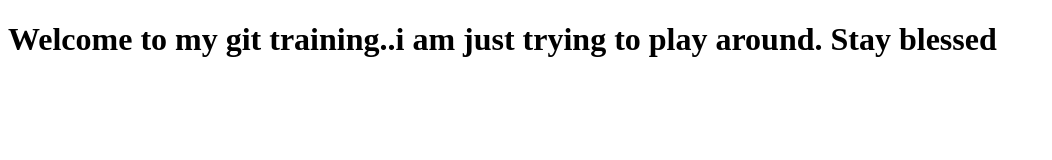
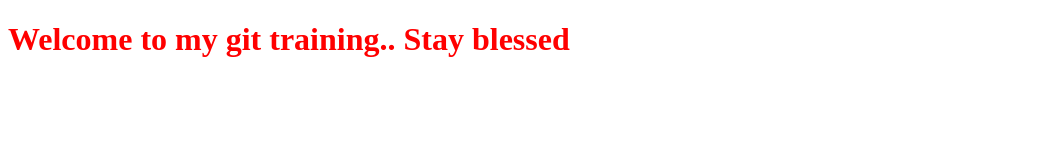
Before and after one commit to biola1/testingGit, a plain HTML site: page index.html in a window 1280 px wide. Shown: the whole page, without its empty margins (0-1052 px from the left). Drawn offline with Linux system fonts and the light colour scheme.

Commit message:
Add colour and remove text. #1

```diff
--- a/index.html
+++ b/index.html
@@ -7,6 +7,6 @@
 <title>Welcome to GitTraining</title>
     </head>
   <body>
-     <h1> Welcome to my git training..i am just trying to play around. Stay blessed </h1>
+     <h1 style="color: red"> Welcome to my git training.. Stay blessed </h1>
   </body>
 </html>
```
